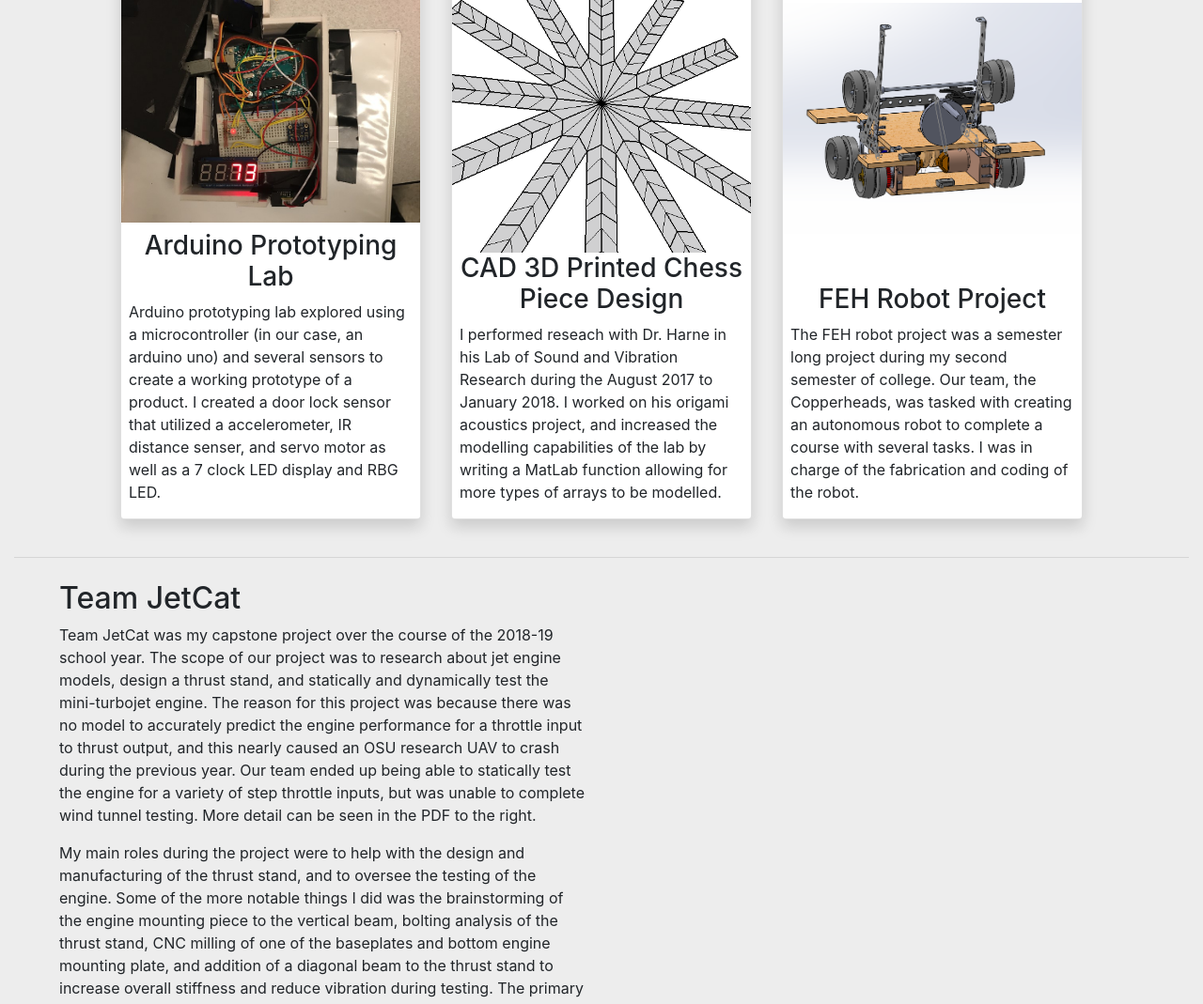
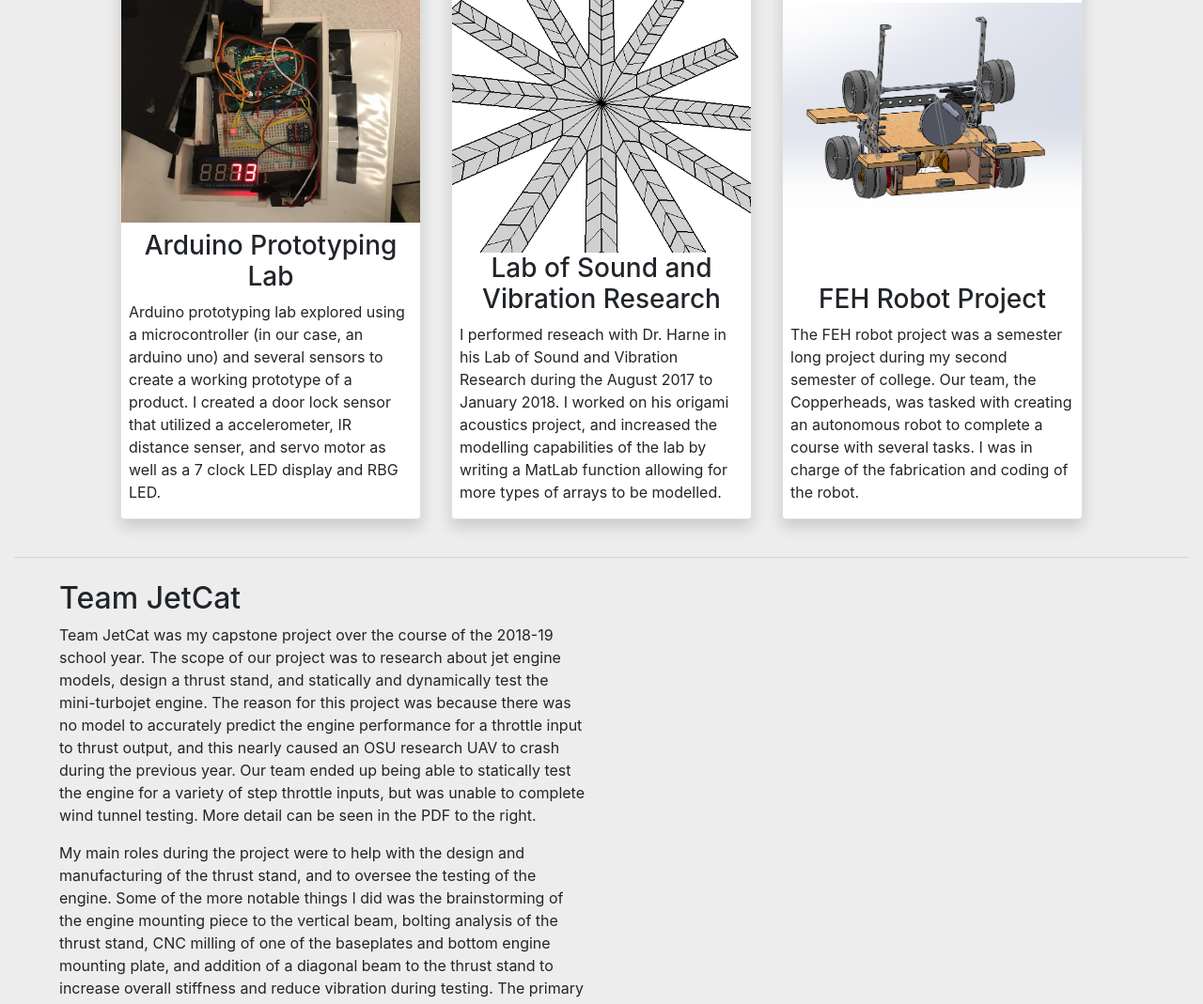
Before and after one commit to MarkLuke1995/Overview, a website: page professional.html in a window 1280 px wide. Shown: the part 1743-2812 px from the top of the page at 94% size. Drawn offline with Linux system fonts and the light colour scheme.

Commit message:
edited lsvr title

```diff
--- a/professional.html
+++ b/professional.html
@@ -184,7 +184,7 @@
                             data-target="#carouselContent" data-slide-to="7">
                     </a>
                 </div>
-                <h3>CAD 3D Printed Chess Piece Design</h3>
+                <h3>Lab of Sound and Vibration Research</h3>
                 <p class="mx-2" align="left">I performed reseach with Dr. Harne in his Lab of Sound and Vibration
                     Research during the August 2017 to January 2018. I worked on his origami acoustics project, and
                     increased the modelling capabilities of the lab by writing a MatLab function allowing for more types
```
